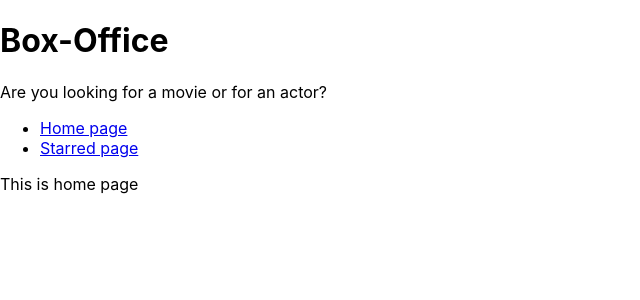
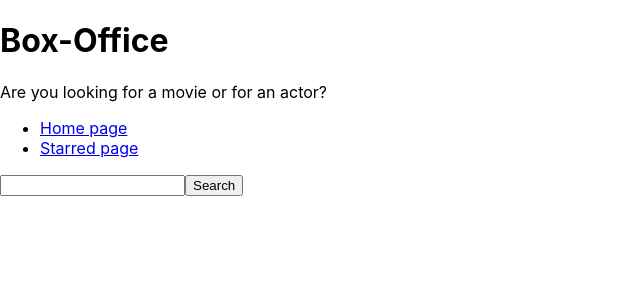
Before and after one commit to AMihneaa/Box-Office, a React (Create React App) app: page / in a window 1280 px wide. Shown: the top 300 px of the page, without its empty margins (0-640 px from the left). Built offline with nearby package versions, Linux system fonts and the light colour scheme.

Commit message:
created input and fetch result from tv maze API

```diff
--- a/src/Pages/Home.jsx
+++ b/src/Pages/Home.jsx
@@ -1,8 +1,42 @@
-import React from 'react';
+import React, { useState } from 'react';
 import MainPageLayout from '../Components/MainPageLayout';
 
 const Home = () => {
-  return <MainPageLayout>This is home page</MainPageLayout>;
+  const [input, setInput] = useState('');
+
+  const onSearch = () => {
+    fetch(`https://api.tvmaze.com/search/shows?q=${input}`)
+      .then(raw => {
+        return raw.json();
+      })
+      .then(result => {
+        console.log(result);
+      });
+  };
+
+  const onInputChange = ev => {
+    setInput(ev.target.value);
+  };
+
+  const onKeyDown = ev => {
+    if (ev.keyCode === 13) {
+      onSearch();
+    }
+  };
+
+  return (
+    <MainPageLayout>
+      <input
+        type="text"
+        onChange={onInputChange}
+        onKeyDown={onKeyDown}
+        value={input}
+      />
+      <button type="button" onClick={onSearch}>
+        Search
+      </button>
+    </MainPageLayout>
+  );
 };
 
 export default Home;
```
